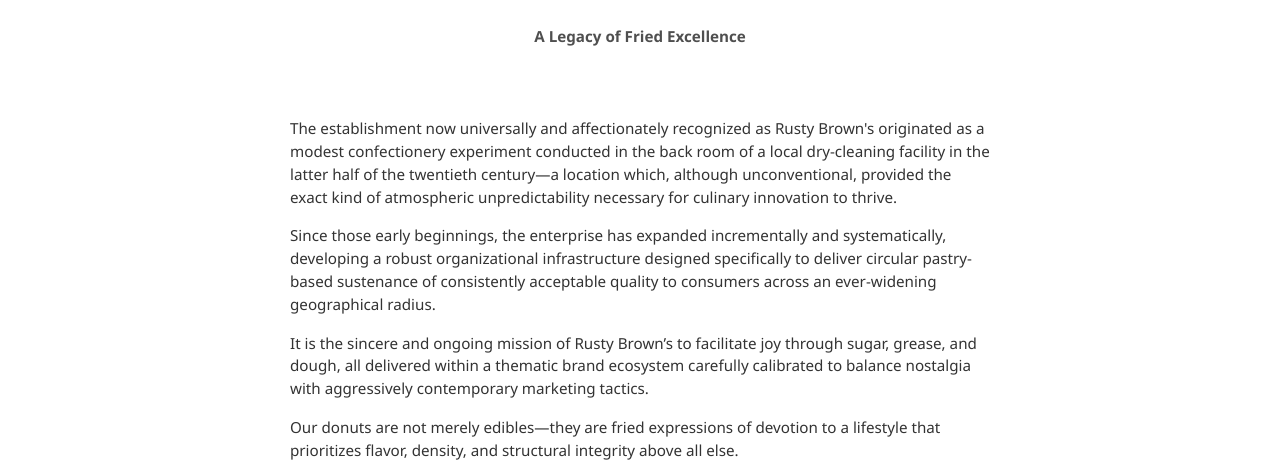
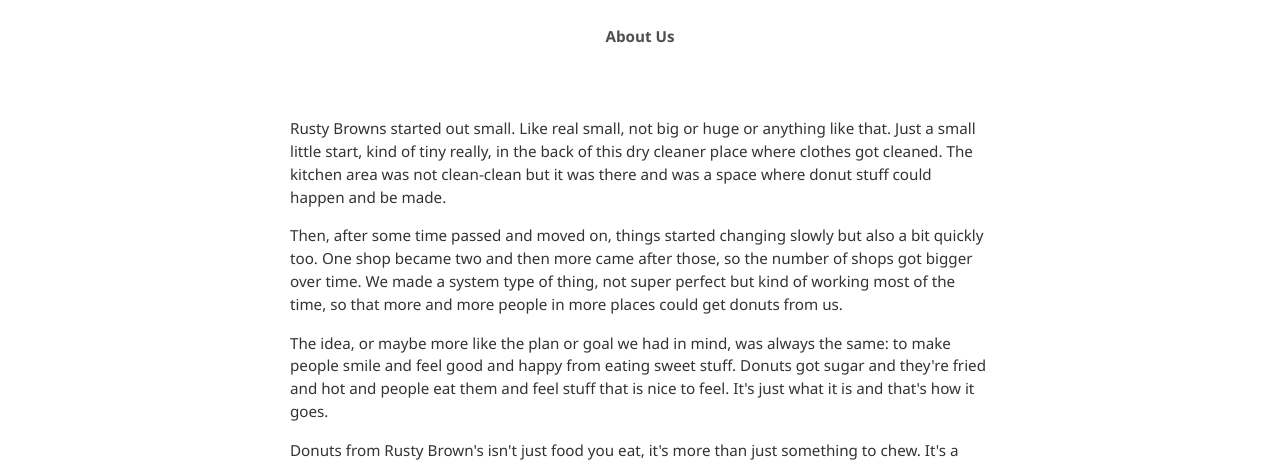
Before and after one commit to ruizzp/understandable-accessibility-demo-103, a plain HTML site: page pages/about.html in a window 1280 px wide. Shown: the part 340-802 px from the top of the page. Drawn offline with Linux system fonts and the light colour scheme.

Commit message:
Updated text for about page

```diff
--- a/pages/about.html
+++ b/pages/about.html
@@ -9,49 +9,54 @@
     <nav class="navbar">
       <ul class="nav-links">
         <li><a href="/pages/about.html">About</a></li>
-         <li><a href="/">Login</a></li>
+        <li><a href="/">Login</a></li>
       </ul>
     </nav>
     <div class="layout">
       <main class="login-container">
         <img src="../assets/logo.webp" alt="Rusty Brown's Logo" class="logo" />
-        <h2 class="tagline">A Legacy of Fried Excellence</h2>
+        <h2 class="tagline">About Us</h2>
 
         <section class="about-text">
           <p>
-            The establishment now universally and affectionately recognized
-            as Rusty Brown's originated as a modest confectionery experiment
-            conducted in the back room of a local dry-cleaning facility in the
-            latter half of the twentieth century—a location which, although
-            unconventional, provided the exact kind of atmospheric unpredictability
-            necessary for culinary innovation to thrive.
+            Rusty Browns started out small. Like real small, not big or huge or
+            anything like that. Just a small little start, kind of tiny really,
+            in the back of this dry cleaner place where clothes got cleaned. The
+            kitchen area was not clean-clean but it was there and was a space
+            where donut stuff could happen and be made.
           </p>
 
           <p>
-            Since those early beginnings, the enterprise has expanded incrementally
-            and systematically, developing a robust organizational infrastructure
-            designed specifically to deliver circular pastry-based sustenance of
-            consistently acceptable quality to consumers across an ever-widening
-            geographical radius.
+            Then, after some time passed and moved on, things started changing
+            slowly but also a bit quickly too. One shop became two and then more
+            came after those, so the number of shops got bigger over time. We
+            made a system type of thing, not super perfect but kind of working
+            most of the time, so that more and more people in more places could
+            get donuts from us.
           </p>
 
           <p>
-            It is the sincere and ongoing mission of Rusty Brown’s to facilitate
-            joy through sugar, grease, and dough, all delivered within a thematic
-            brand ecosystem carefully calibrated to balance nostalgia with
-            aggressively contemporary marketing tactics.
+            The idea, or maybe more like the plan or goal we had in mind, was
+            always the same: to make people smile and feel good and happy from
+            eating sweet stuff. Donuts got sugar and they're fried and hot and
+            people eat them and feel stuff that is nice to feel. It's just what
+            it is and that's how it goes.
           </p>
 
           <p>
-            Our donuts are not merely edibles—they are fried expressions of
-            devotion to a lifestyle that prioritizes flavor, density, and
-            structural integrity above all else.
+            Donuts from Rusty Brown's isn't just food you eat, it's more than
+            just something to chew. It's a food item that is also kind of a
+            moment or a feeling or even maybe a little memory that stays. The
+            outside is kinda crunchy but not hard-crunchy and the inside is soft
+            in a way that's not hard but more like squishy-soft. Some people
+            like them, some people like them a lot, and others like them less
+            but still maybe kind of like them.
           </p>
         </section>
       </main>
 
       <footer>
-          <p>Todos os direitos reservados.</p>
+        <p>Todos os direitos reservados.</p>
       </footer>
     </div>
   </body>
```
